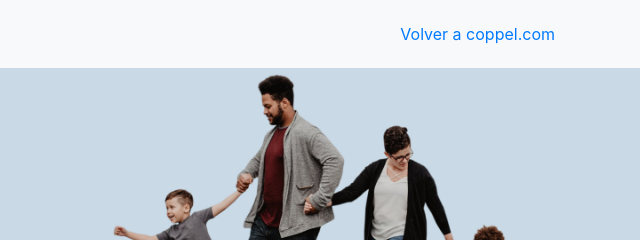
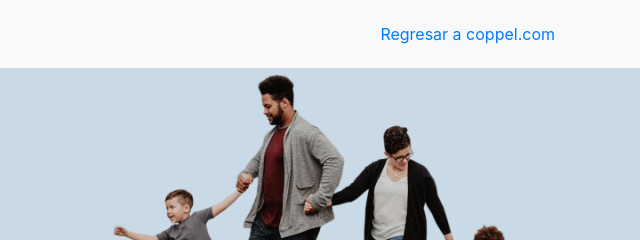
Before and after one commit to Octaviogrvr/web, a plain HTML site: page index.html in a window 1280 px wide. Shown: the top 240 px of the page, 640-1280 px from the left. Drawn offline with nearby package versions, Linux system fonts and the light colour scheme.

Commit message:
cambio boton volver por regresar

```diff
--- a/index.html
+++ b/index.html
@@ -20,7 +20,7 @@
 			<a class="navbar-brand" href="/">
 				<img src="https://lemus-dev.web.app/assets/img/logo_coppel.svg" height="42" class="d-inline-block align-top" alt="" loading="lazy">
 			</a>
-			<a href="https://www.coppel.com/">Volver a coppel.com</a>
+			<a href="https://www.coppel.com/">Regresar a coppel.com</a>
 		</div>
 	</nav>
 
```
